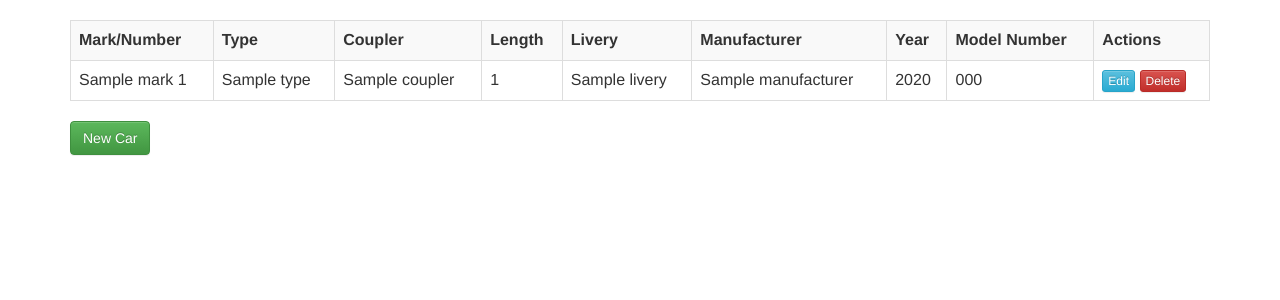
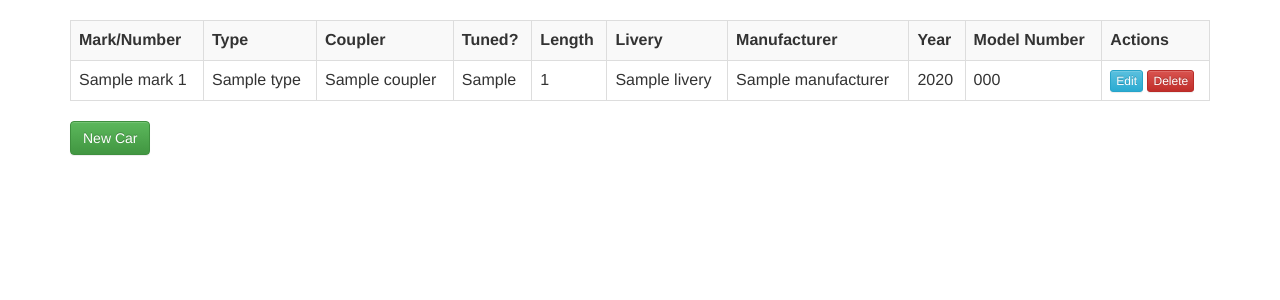
Before and after one commit to bkeifer/MRDB, a Django app: template inventory/templates/carList.html in a window 1280 px wide. Shown: the part 52-352 px from the top of the page. Run offline with Django 3.2, Linux system fonts and the light colour scheme; the template is opened without the code that fills it: most values are stand-ins (such as "Sample title", 1, 10 or a date in 2020); some libraries are stand-ins or nearby versions.

Commit message:
Add couplerTuned to loco/car list template

```diff
--- a/inventory/templates/carList.html
+++ b/inventory/templates/carList.html
@@ -10,6 +10,7 @@
             <th>Mark/Number</th>
             <th>Type</th>
             <th>Coupler</th>
+            <th>Tuned?</th>
             <th>Length</th>
             <th>Livery</th>
             <th>Manufacturer</th>
@@ -22,6 +23,7 @@
           <td>{{ car.railroad.mark }} {{ car.number }}</td>
           <td>{{ car.type }}</td>
           <td>{{ car.coupler|default_if_none:'' }}</td>
+          <td>{{ car.couplerTuned|default_if_none:'' }}</td>
           <td>{{ car.length|default_if_none:'' }}</td>
           <td>{{ car.livery|default_if_none:'' }}</td>
           <td>{{ car.manufacturer|default_if_none:'' }}</td>
--- a/inventory/templates/locomotiveList.html
+++ b/inventory/templates/locomotiveList.html
@@ -15,6 +15,7 @@
             <th>Model</th>
             <th>Axles</th>
             <th>Coupler</th>
+            <th>Tuned?</th>
             <th>Length</th>
             <th>Manufacturer</th>
             <th>Year</th>
@@ -31,6 +32,7 @@
           <td>{{ locomotive.model }}</td>
           <td>{{ locomotive.axles }}</td>
           <td>{{ locomotive.coupler|default_if_none:'' }}</td>
+          <td>{{ locomotive.couplerTuned|default_if_none:'' }}</td>
           <td>{{ locomotive.length|default_if_none:'' }}</td>
           <td>{{ locomotive.manufacturer|default_if_none:'' }}</td>
           <td>{{ locomotive.year|default_if_none:'' }}</td>
```
